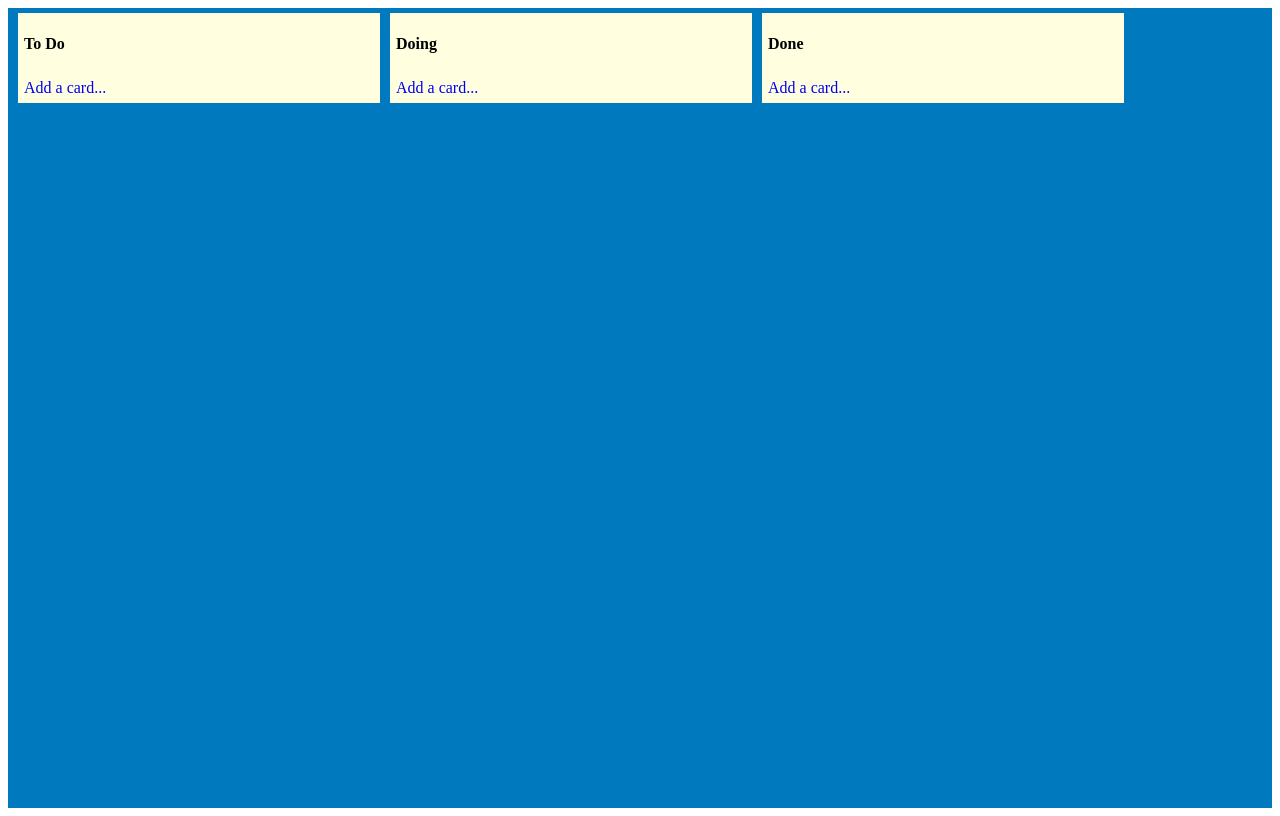
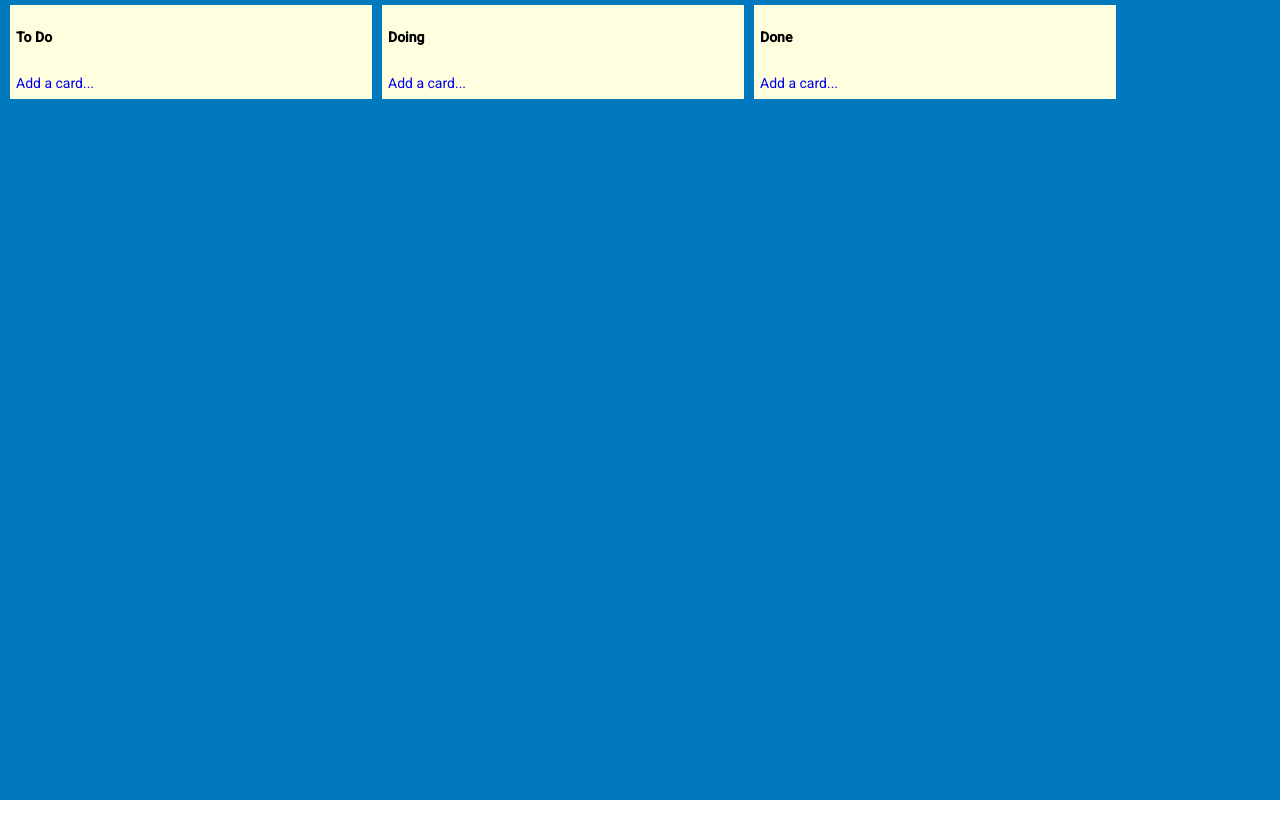
Before and after one commit to NathanPickard/ng-trello, an Angular app: page / in a window 1280 px wide. Built offline with nearby package versions, Linux system fonts and the light colour scheme.

Commit message:
Adding Angular material

```diff
--- a/angular.json
+++ b/angular.json
@@ -28,6 +28,7 @@
               "src/assets"
             ],
             "styles": [
+              "./node_modules/@angular/material/prebuilt-themes/deeppurple-amber.css",
               "src/styles.scss"
             ],
             "scripts": []
@@ -93,6 +94,7 @@
               "src/assets"
             ],
             "styles": [
+              "./node_modules/@angular/material/prebuilt-themes/deeppurple-amber.css",
               "src/styles.scss"
             ],
             "scripts": []
@@ -124,6 +126,7 @@
           }
         }
       }
-    }},
+    }
+  },
   "defaultProject": "ng-trello"
 }
--- a/package.json
+++ b/package.json
@@ -12,13 +12,16 @@
   "private": true,
   "dependencies": {
     "@angular/animations": "~8.2.11",
+    "@angular/cdk": "~8.2.3",
     "@angular/common": "~8.2.11",
     "@angular/compiler": "~8.2.11",
     "@angular/core": "~8.2.11",
     "@angular/forms": "~8.2.11",
+    "@angular/material": "^8.2.3",
     "@angular/platform-browser": "~8.2.11",
     "@angular/platform-browser-dynamic": "~8.2.11",
     "@angular/router": "~8.2.11",
+    "hammerjs": "^2.0.8",
     "rxjs": "~6.4.0",
     "tslib": "^1.10.0",
     "zone.js": "~0.9.1"
--- a/src/app/app.module.ts
+++ b/src/app/app.module.ts
@@ -6,6 +6,7 @@ import { AppComponent } from './app.component';
 import { BoardComponent } from './board/board.component';
 import { ListComponent } from './list/list.component';
 import { CardComponent } from './card/card.component';
+import { BrowserAnimationsModule } from '@angular/platform-browser/animations';
 
 @NgModule({
   declarations: [
@@ -16,7 +17,8 @@ import { CardComponent } from './card/card.component';
   ],
   imports: [
     BrowserModule,
-    AppRoutingModule
+    AppRoutingModule,
+    BrowserAnimationsModule
   ],
   providers: [],
   bootstrap: [AppComponent]
--- a/src/main.ts
+++ b/src/main.ts
@@ -1,3 +1,4 @@
+import 'hammerjs';
 import { enableProdMode } from '@angular/core';
 import { platformBrowserDynamic } from '@angular/platform-browser-dynamic';
 
--- a/src/styles.scss
+++ b/src/styles.scss
@@ -1 +1,4 @@
 /* You can add global styles to this file, and also import other style files */
+@import '@angular/material/prebuilt-themes/deeppurple-amber.css';
+html, body { height: 100%; }
+body { margin: 0; font-family: Roboto, "Helvetica Neue", sans-serif; }
```
Also changed, not shown: 1 other file (tests, documents, lock files or other folders).
